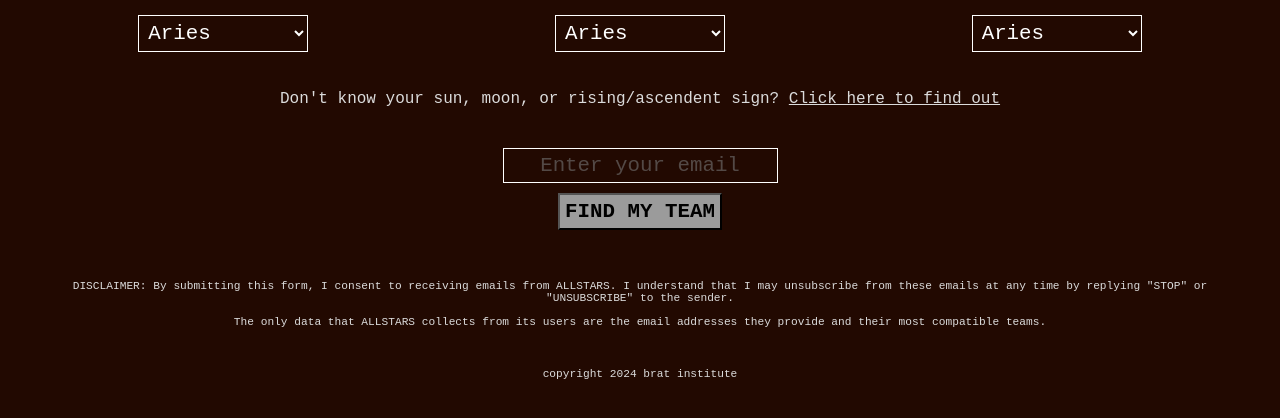
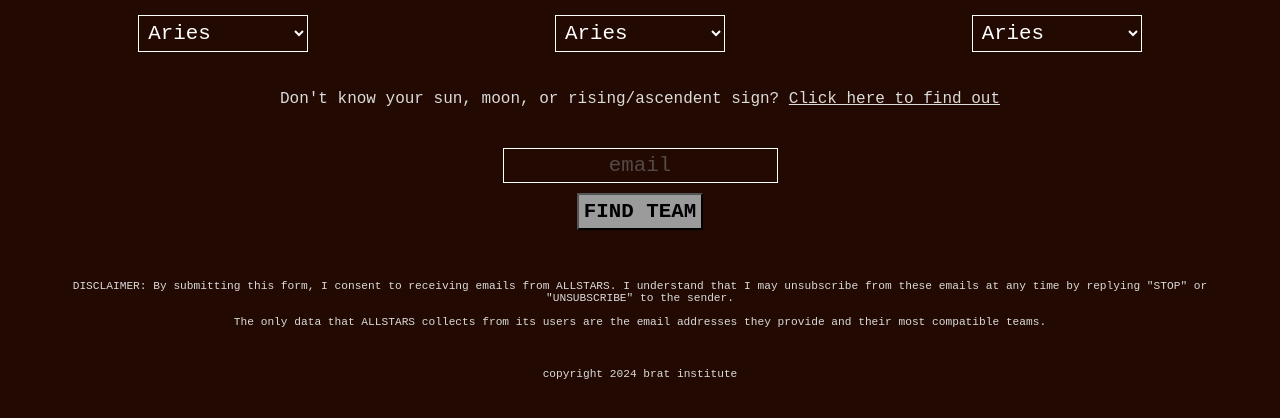
Before and after one commit to bratinstitute/ALLSTARS, a website: page public/index.html in a window 1280 px wide. Shown: the part 368-786 px from the top of the page. Drawn offline with Linux system fonts and the light colour scheme.

Commit message:
wording changes

```diff
--- a/public/index.html
+++ b/public/index.html
@@ -104,9 +104,9 @@
                 </div>
 
                 <!-- Input box -->
-                <input type="email" id="email" placeholder="Enter your email" required><br>
+                <input type="email" id="email" placeholder="email" required><br>
                 <div style="padding-top: 10px;">
-                    <button type="submit">FIND MY TEAM</button>
+                    <button type="submit">FIND TEAM</button>
                 </div>
 
                 <!-- Results display -->
```
